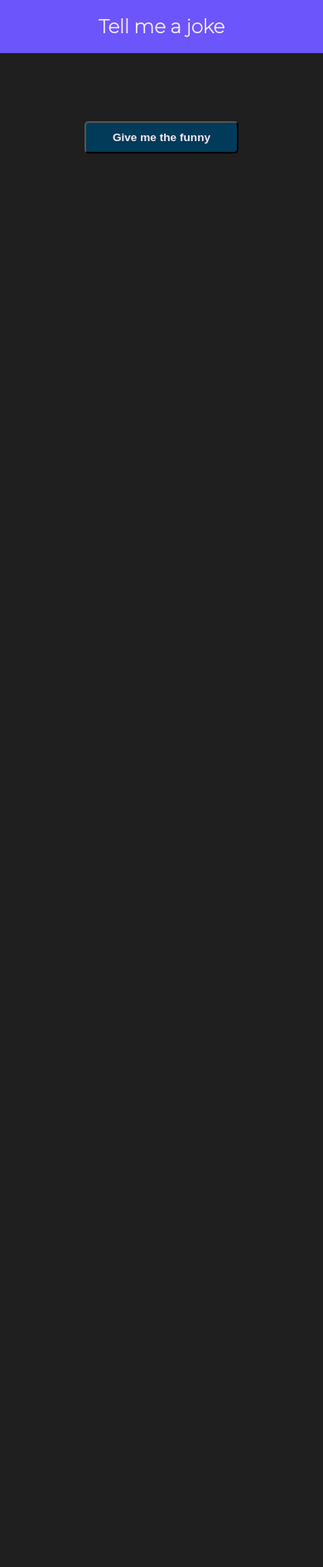
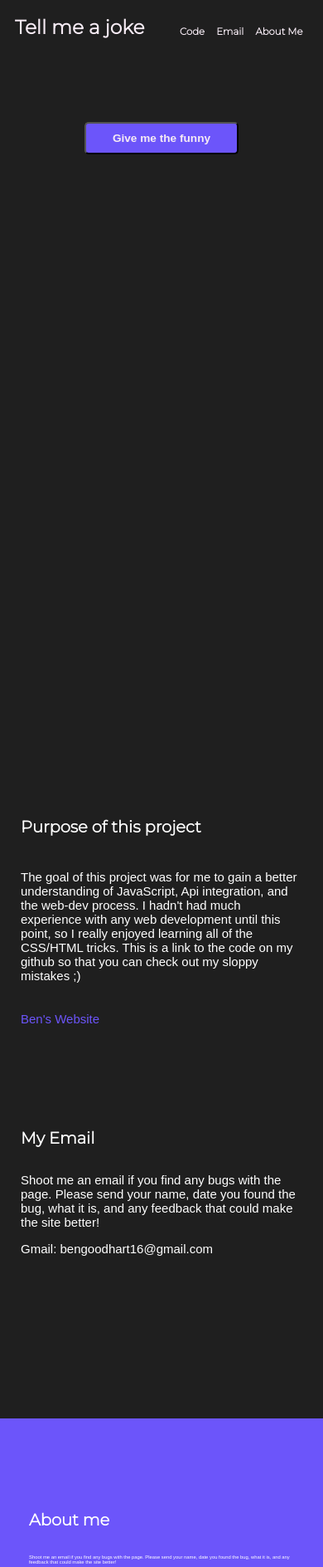
Before and after one commit to Bgoodhart16/Bgoodhart, a plain HTML site: page JokeWebsite/index.html in a window 390 px wide. Shown: the top 1888 px of the page at 83% size. Before the commit the page ends 844 px from the top, so only its background shows below. Drawn offline with Linux system fonts and the light colour scheme; a web font is replaced by a local one.

Commit message:
made it a lot better

```diff
--- a/JokeWebsite/index.html
+++ b/JokeWebsite/index.html
@@ -8,22 +8,29 @@
     <title>Tell Me A Joke</title>
     <link rel="stylesheet" href="style.css">
     <style>
-        @import url('https://fonts.googleapis.com/css2?family=Lobster&family=Montserrat:wght@200&display=swap');
+        @import url('https://fonts.googleapis.com/css2?family=Lobster&family=Montserrat:wght@300&display=swap');
     </style>
 
 
 </head>
 
+
+<body>
     <header>
         <h1>Tell me a joke</h1>
+
+        <ul>
+            <li> <a href="#code">Code</a> </li>
+            <li> <a href="#email">Email</a> </li>
+            <li> <a href="#about">About Me</a> </li>
+        </ul>
     </header>
 
-<body>
     <div id="contentWindow">
+        <div id = "mainPage">
             <div id = "wrapper">
                 <button id="loadJoke">Give me the funny</button><br>
             </div>
-
 
             <div id="wrapper">
                 <div id="setup">
@@ -40,6 +47,55 @@
                 </div><br>
             </div>
         </div>
+
+
+
+        <div id = "code">
+            <h2>Purpose of this project</h2>
+
+
+            <p>The goal of this project was for me to gain a better understanding of
+                JavaScript, Api integration, and the web-dev process. I hadn't had much
+                experience with any web development until this point, so I really enjoyed
+                learning all of the CSS/HTML tricks.
+                This is a link to the code on my github so that you can check out my sloppy
+                mistakes ;)
+            </p>
+
+            <a href="https://github.com/Bgoodhart16/Bgoodhart/tree/main/JokeWebsite">Ben's Website</a>
+
+        </div>
+
+
+
+        <div id = "email">
+            <h2>My Email</h2>
+
+            <p>Shoot me an email if you find any bugs with the page. Please send
+                your name, date you found the bug, what it is, and any feedback that
+                could make the site better!
+            </p>
+            <p>Gmail: bengoodhart16@gmail.com</p>
+
+        </div>
+
+
+
+        <div id = "about">
+            <h2>About me</h2>
+
+            <p>Shoot me an email if you find any bugs with the page. Please send
+                your name, date you found the bug, what it is, and any feedback that
+                could make the site better!
+            </p>
+            <p>Gmail: bengoodhart16@gmail.com</p>
+
+        </div>
+    </div>
+
+
+
+
 <script defer src="script.js" charset="utf-8"></script>
 
 
--- a/JokeWebsite/script.js
+++ b/JokeWebsite/script.js
@@ -18,4 +18,8 @@ function displayJoke(data) {
 function displayError() {
     const error = document.getElementById("error");
     error.innerHTML = "Whoops, something went wrong. Please try again later!";
+}
+
+window.onbeforeunload = function () {
+    window.scrollTo(0, 0);
   }
--- a/JokeWebsite/style.css
+++ b/JokeWebsite/style.css
@@ -1,14 +1,12 @@
 @import url('https://fonts.googleapis.com/css2?family=M+PLUS+Code+Latin&display=swap');
 
 html {
-    background-color: rgb(31, 31, 31);
-    color: #482673;
     font-family: 'M PLUS Code Latin', sans-serif;
     margin-top: 0;
-
 }
 
 body {
+    background-color: rgb(31, 31, 31);
     margin: 0;
 }
 
@@ -18,24 +16,67 @@ head {
     padding-right: 50px;
 }
 
+header {
+    background-color: rgb(31, 31, 31);
+    display: flex;
+    justify-content: space-between;
+    padding: 30px, 10%;
+}
+
+ul {
+    color: #f6ebf4;
+    font-family: 'Montserrat', sans-serif;
+    padding-right: 8%;
+    padding-top: 11px;
+    list-style-type: none;
+}
+
+a {
+    text-decoration: none;
+}
+
+ul li {
+    display: inline-block;
+    font-weight: bold;
+    text-decoration: none;
+    padding: 0 10px;
+
+}
+
+ul li a{
+    color: #f6ebf4;
+    padding: 4px;
+    transition: all 0.3s ease-in-out 0s;
+}
+
+ul li a:hover{
+    color: #6C55FA;
+}
+
 h1 {
-    background-color: #6C55FA;
+    background-color: rgb(31, 31, 31);;
     color: #f6ebf4;
     text-align: left;
     padding: 16px;
-    padding-left: 100px;
+    padding-left: 8%;
     font-size: 30px;
     margin: 0;
     font-weight: bold;
-    font-family: 'Lobster';
     font-family: 'Montserrat', sans-serif;
+}
+
+h2 {
+    font-family: 'Montserrat', sans-serif;
+    margin-top: 175px;
+    margin-bottom: 30px;
+    font-size: 2vw;
 }
 
 
 
 button {
     text-align: center;
-    background-color: #023b59;
+    background-color: #6C55FA;
     color: #f6ebf4;
     padding: 15px 32px;
     font-size: 1.5vw;
@@ -55,6 +96,11 @@ button:hover {
 
 }
 
+#mainPage {
+    background-color: rgb(31, 31, 31);
+    height: 100vh;
+}
+
 #wrapper {
     display: flex;
     align-items: center;
@@ -63,16 +109,15 @@ button:hover {
     padding: 2rem;
     font-size: 30px;
     font-size: 3.5vw;
-
 }
 
 #contentWindow {
     max-width: 750px;
     margin: auto;
+    height: 100%;
 }
 
 #setup {
-    /* font-size: 25px; */
     font-size: 2vw;
     color: #f6ebf4;
 }
@@ -82,20 +127,71 @@ button:hover {
     color: #f6ebf4;
 }
 
+#code, #email, #about {
+    color: white;
+    text-align: left;
+    margin-top: 50px;
+    margin-bottom: 0px;
+    height: 400px;
+    font-size: 1.5vw;
+}
+
+#about {
+    background-color: #6C55FA;
+
+    padding: 35px;
+}
+
+#code a {
+    color: #6C55FA;
+}
+
+#code p {
+    margin-top: 40px;
+    margin-bottom: 35px;
+    font-weight: lighter;
+}
+
+#email a {
+    color: #6C55FA;
+}
+
+#email, #about p {
+    margin-bottom: 35px;
+}
+
+
+
+
+
+
+
+
+
+
+
+
 @media only screen and (max-width: 650px) {
     h1 {
         text-align: center;
         padding: 18px;
-        font-size: 23px;
+        font-size: 6vw;
         margin: 0;
         font-weight: 100;
         font-weight: bold;
     }
 
+    h2 {
+        font-family: 'Montserrat', sans-serif;
+        margin-top: 75px;
+        margin-bottom: 30px;
+        font-size: 5vw;
+    }
+
     button {
         text-align: center;
         font-family: 'M PLUS Code Latin', sans-serif;
-        background-color: #023b59;
+        background-color: #6C55FA;
         color: #f6ebf4;
         padding: 10px 32px;
         font-size: 3.5vw;
@@ -109,4 +205,64 @@ button:hover {
         max-width: 400px;
         margin: auto;
     }
+
+    #setup, #delivery {
+        font-size: 3vw;
+        color: #f6ebf4;
+    }
+
+
+    ul {
+        color: #f6ebf4;
+        font-family: 'Montserrat', sans-serif;
+        padding-right: 5%;
+        padding-left: 5%;
+        padding-top: 11px;
+        list-style-type: none;
+    }
+
+    a {
+        text-decoration: none;
+        font-size: 3vw;
+    }
+
+    ul li {
+        display: inline-block;
+        font-weight: bold;
+        text-decoration: none;
+        padding: 0 1px;
+        font-size: 2vw;
+
+    }
+
+    ul li a{
+        color: #f6ebf4;
+        padding: 4px;
+        transition: all 0.3s ease-in-out 0s;
+        font-size: 3vw;
+    }
+
+    ul li a:hover{
+        color: #6C55FA;
+    }
+
+    #code, #email {
+        color: white;
+        text-align: left;
+        height: 300px;
+        font-size: 4vw;
+        padding: 0px 25px;
+    }
+
+    #code a {
+        color: #6C55FA;
+        font-size: 15px;
+    }
+
+    #code, #email p {
+        font-size: 15px;
+    }
+
+
+
 }
```
Lines whose indentation alone changed are shown as unchanged.
